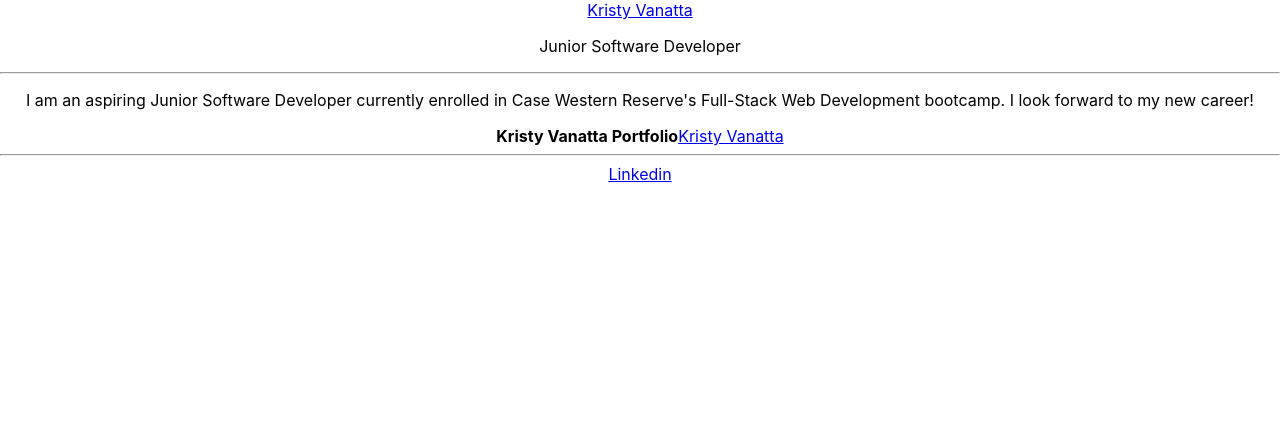
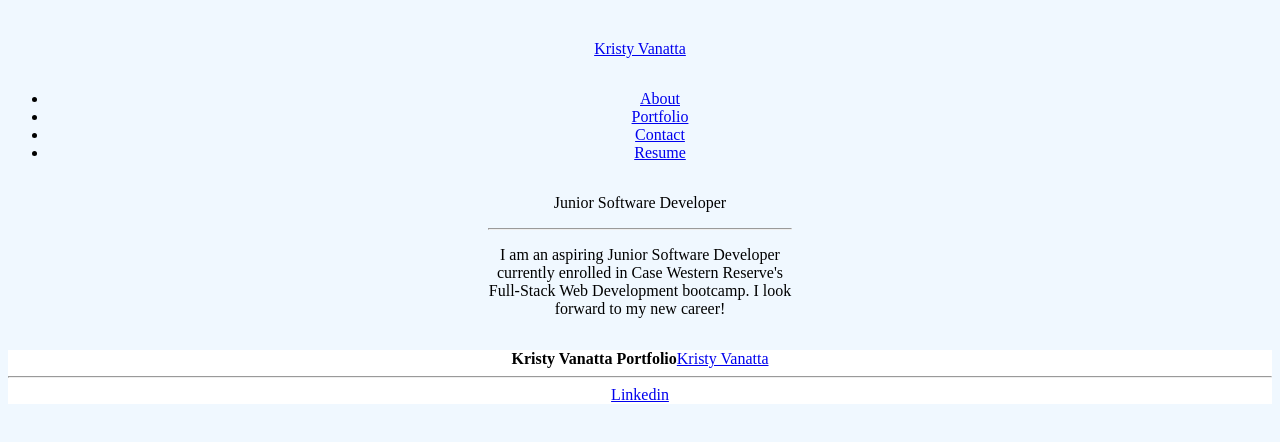
Before and after one commit to kristyvanatta/react-portfolio, a React (Create React App) app: page / in a window 1280 px wide. Shown: the top 442 px of the page. Built offline with nearby package versions, Linux system fonts and the light colour scheme.

Commit message:
completed contact page

```diff
--- a/package.json
+++ b/package.json
@@ -3,6 +3,7 @@
   "version": "0.1.0",
   "private": true,
   "dependencies": {
+    "@formspree/react": "^2.4.1",
     "@testing-library/jest-dom": "^5.16.5",
     "@testing-library/react": "^13.4.0",
     "@testing-library/user-event": "^13.5.0",
--- a/src/components/Header.js
+++ b/src/components/Header.js
@@ -1,9 +1,9 @@
 import React, { useState } from 'react';
 import About from './About';
-//import Contact from './contact';
-//import Navigation from './Navigation';
-//import Portfolio from './Portfolio';
-//import Resume from './Resume';
+import Contact from './contact';
+import Navigation from './Navigation';
+import Portfolio from './Portfolio';
+// import Resume from './Resume';
 
 function Header() {
     const [currentPage, handlePageChange] = useState("About");
@@ -12,10 +12,10 @@
         switch (currentPage) {
             case "About":
                 return <About />
-            // case "Portfolio":
-            //     return <Portfolio />
-            // case "Contact":
-            //     return <Contact />
+            case "Portfolio":
+                return <Portfolio />
+            case "Contact":
+                return <Contact />
             // case "Resume":
             //     return <Resume />
 
@@ -36,10 +36,10 @@
                 </a>
             </div>
         </nav>
-        {/* <Navigation
+        <Navigation
         currentPage={currentPage}
         handlePageChange={handlePageChange}
-        /> */}
+        />
         <main>
             <div>{renderPage(currentPage)}</div>
         </main>
--- a/src/components/Project.js
+++ b/src/components/Project.js
@@ -45,4 +45,4 @@
 }
 
 
-export default Projects;
+export default Project;
--- a/src/components/contact.js
+++ b/src/components/contact.js
@@ -1,6 +1,69 @@
 import React, { useState } from 'react';
-import { useForm, ValidationError } from '@formspree/react';
-import { vallidateEmail } from '..utils/helpers';
+import { validateEmail } from '../../src/utils/helper';
+
+function Contact() {
+    const [state, handleSubmit] = useState({ name: '', email: '', message: '' });
+    const [formState, setFormState] = useState({ name: '', email: '', message: '' });
+
+    const [errorMessage, setErrorMessage] = useState('');
+    const { name, email, message } = formState;
+
+    if (state.succeeded) {
+        return (
+            <div>
+                <p>Thank you for contacting me!</p>
+            </div>
+        );
+    }
+
+    const handleChange = (e) => {
+        if (e.target.name === 'email') {
+            const isValid = validateEmail(e.target.value);
+            if(!isValid) {
+                setErrorMessage('invalid email');
+            } else {
+                setErrorMessage('');
+            }
+        } else {
+            if (!e.target.value.length) {
+                setErrorMessage(`A ${e.target.name} is required`);
+            } else {
+                setErrorMessage('')
+            }
+        }
+        if (!errorMessage) {
+            setFormState({ ...formState, [e.target.name]: e.target.value });
+            console.log('Handle Form', formState);
+        }
+    };
+
+    return (
+        <div>
+            <p className="content is-medium">Contact Me</p>
+            <hr />
+            <form id="contact-form" onSubmit={handleSubmit}>
+                <div className="field">
+                    <label className="label" htmlFor="name">Name</label>
+                    <input className="input" type="text" name="name" defaultValue={name} onBlur={handleChange} />
+                </div>
+                <div className="field">
+                    <label className="label" htmlFor="email">Email Address</label>
+                    <input className="input" type="email" name="email" defaultValue={email} onBlur={handleChange} />
+                </div>
+                <div className="field">
+                    <label className="label" htmlFor="message">Message</label>
+                    <textarea className="textarea" name="message" rows="5" defaultValue={message} onBlur={handleChange} />
+        </div>
+        {errorMessage && (
+            <div>
+            <p className="is-danger">{errorMessage}</p>
+            </div>
+        )}
+        <button className="button is-medium is-primary is-fullwidth" data-testid="button" type="submit">Submit</button>
+            </form>
+        </div>
+    );
+}
 
 
 export default Contact;
--- a/src/index.css
+++ b/src/index.css
@@ -1,13 +1,57 @@
 body {
-  margin: 0;
-  font-family: -apple-system, BlinkMacSystemFont, 'Segoe UI', 'Roboto', 'Oxygen',
-    'Ubuntu', 'Cantarell', 'Fira Sans', 'Droid Sans', 'Helvetica Neue',
-    sans-serif;
-  -webkit-font-smoothing: antialiased;
-  -moz-osx-font-smoothing: grayscale;
+  font-family: Work Sans;
+  text-align: center;
+  background-color: aliceblue;
+
 }
 
-code {
-  font-family: source-code-pro, Menlo, Monaco, Consolas, 'Courier New',
-    monospace;
+.navbar, .navbar-brand {
+  text-align: center;
+  display: block;
+  width: 100%;
+  background-color: aliceblue;
+
 }
+
+div.navbar-brand {
+  padding-top: 2em;
+  margin-bottom: 2em;
+
+}
+
+.navbar .navbar-brand > .navbar-item,
+.navbar .navbar-brand .navbar-link {
+  display: inline-block;
+}
+
+main {
+  margin-top: 2em;
+  margin-bottom: 2em;
+  margin-left: 30em;
+  margin-right: 30em;
+}
+
+.my-pic {
+	clip-path: circle();
+  width: 250px;
+}
+
+.label {
+  text-align: left;
+}
+
+footer.footer {
+  background-color: rgb(255, 255, 255);
+}
+
+
+
+
+@media only screen and (max-width: 1024px) {
+    main {
+      margin-top: 2em;
+      margin-bottom: 2em;
+      margin-left: 2em;
+      margin-right: 2em;
+    }
+}
--- /dev/null
+++ b/src/utils/helper.js
@@ -0,0 +1,9 @@
+export function capitalizeFirstLetter(string) {
+    return string.charAt(0).toUpperCase() + string.slice(1);
+}
+
+
+export function validateEmail(email) {
+    var re = /^(([^<>()[\]\\.,;:\s@"]+(\.[^<>()[\]\\.,;:\s@"]+)*)|(".+"))@((\[[0-9]{1,3}\.[0-9]{1,3}\.[0-9]{1,3}\.[0-9]{1,3}\])|(([a-zA-Z\-0-9]+\.)+[a-zA-Z]{2,}))$/;
+    return re.test(String(email).toLowerCase());
+}
```
Also changed, not shown: src/components/Resume.js (+34 -0 lines), src/index.js (+4 -4 lines), 1 other file (tests, documents, lock files or other folders).
